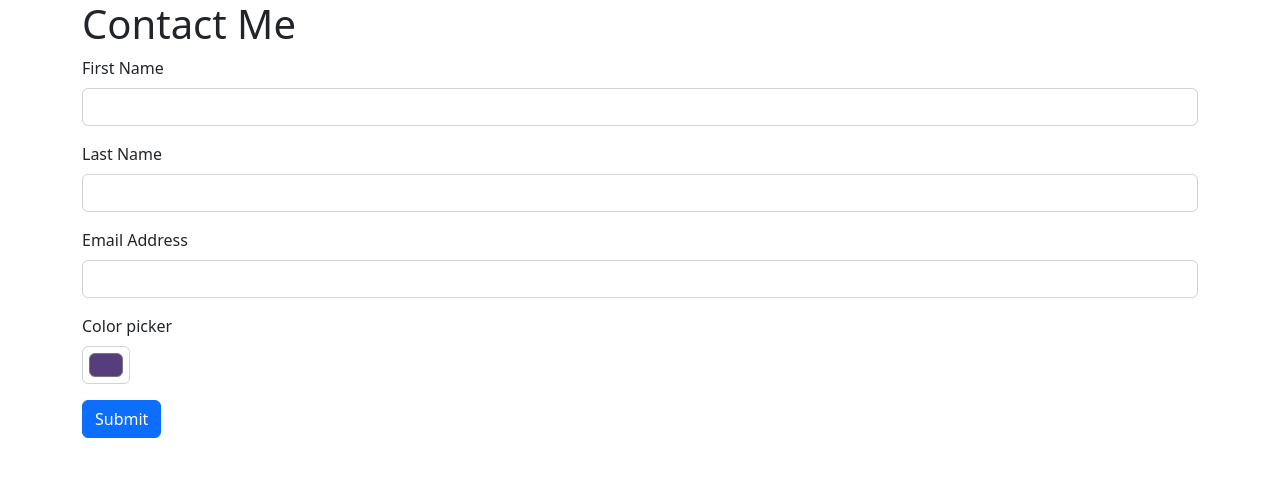
After one commit to jhollandUMD/helloWorld, a Flask app: page /contact in a window 1280 px wide. The commit adds this page. Shown: the top 477 px of the page. Run offline with Flask 3, Linux system fonts and the light colour scheme.

Commit message:
Added contact.html and favorite-course.html pages using Jinja templates

```diff
--- a/app.py
+++ b/app.py
@@ -1,4 +1,4 @@
-from flask import Flask, render_template
+from flask import Flask, render_template, request
 
 app = Flask(__name__)
 
@@ -9,11 +9,22 @@ def hello_world():  # put application's code here
 
 @app.route('/hello')
 def hello():
-    return render_template('hello.html') #renders an html template from your templates folder
+    return render_template('hello.html')
 
 @app.route('/about')
 def about():
     return render_template('about.html')
 
+@app.route('/favorite-course')
+def favorite_course():
+    return render_template('favorite-course.html')
+
+@app.route('/contact', methods=['GET', 'POST'])
+def contact():
+    if request.method == 'POST':
+        return render_template('contact.html', form_submitted=True)
+    else:
+        return render_template('contact.html')
+
 if __name__ == '__main__':
     app.run()
--- /dev/null
+++ b/static/css/styles.css
@@ -0,0 +1,6 @@
+/*This is a code comment*/
+
+p{
+    display: flex;
+    color: #ff0000;
+}
--- /dev/null
+++ b/templates/base.html
@@ -0,0 +1,18 @@
+<!DOCTYPE html>
+<html lang="en">
+<head>
+    <meta charset="UTF-8">
+    <title>{% block page_title %}{% endblock %}</title>
+    <link href="https://cdn.jsdelivr.net/npm/bootstrap@5.2.3/dist/css/bootstrap.min.css" rel="stylesheet" integrity="sha384-rbsA2VBKQhggwzxH7pPCaAqO46MgnOM80zW1RWuH61DGLwZJEdK2Kadq2F9CUG65" crossorigin="anonymous">
+
+</head>
+<body>
+<div class="container">
+
+    <h1>{% block page_header %}{% endblock %}</h1>
+
+    {% block page_content %}{% endblock %}
+
+<script src="https://cdn.jsdelivr.net/npm/bootstrap@5.2.3/dist/js/bootstrap.bundle.min.js" integrity="sha384-kenU1KFdBIe4zVF0s0G1M5b4hcpxyD9F7jL+jjXkk+Q2h455rYXK/7HAuoJl+0I4" crossorigin="anonymous"></script>
+</body>
+</html>
--- /dev/null
+++ b/templates/contact.html
@@ -0,0 +1,57 @@
+{% extends "base.html" %}
+
+{% block page_title %}Contact{% endblock %}
+
+{% block page_header %}Contact Me{% endblock %}
+
+{% block page_content %}
+    {% if form_submitted %}
+        <div class="col-12">
+            <h2>Thank you for completing my form!</h2>
+        </div>
+        <div class="col-md-6">
+            <p>First Name</p>
+        </div>
+        <div class="col-md-6">
+            <p>{{ request.form.get('first_name') }}</p>
+        </div>
+        <div class="col-md-6">
+            <p>Last Name</p>
+        </div>
+        <div class="col-md-6">
+            <p>{{ request.form.get('last_name') }}</p>
+        </div>
+        <div class="col-md-6">
+            <p>Email Address</p>
+        </div>
+        <div class="col-md-6">
+            <p>{{ request.form.get('email_address') }}</p>
+        </div>
+        <div class="col-md-6">
+            <p>Favorite Color Hex Value</p>
+        </div>
+        <div class="col-md-6">
+            <div>{{ request.form.get('favorite_color') }}</div>
+        </div>
+    {% else %}
+        <form action="{{ url_for('contact') }}" method="post">
+            <div class="mb-3">
+                <label for="first_name" class="form-label">First Name</label>
+                <input type="text" class="form-control" id="first_name" name="first_name">
+            </div>
+           <div class="mb-3">
+                <label for="last_name" class="form-label">Last Name</label>
+                <input type="text" class="form-control" id="last_name" name="last_name">
+            </div>
+            <div class="mb-3">
+                <label for="email_address" class="form-label">Email Address</label>
+                <input type="email" class="form-control" id="email_address" name="email_address">
+            </div>
+            <div class="mb-3">
+                <label for="favorite_color" class="form-label">Color picker</label>
+                <input type="color" class="form-control form-control-color" id="favorite_color" name="favorite_color" value="#563d7c" title="Choose your color">
+            </div>
+            <button type="submit" class="btn btn-primary">Submit</button>
+        </form>
+    {% endif %}
+{% endblock %}
```
Also changed, not shown: templates/favorite-course.html (added, +9 -0 lines), templates/hello.html (+7 -1 lines).
